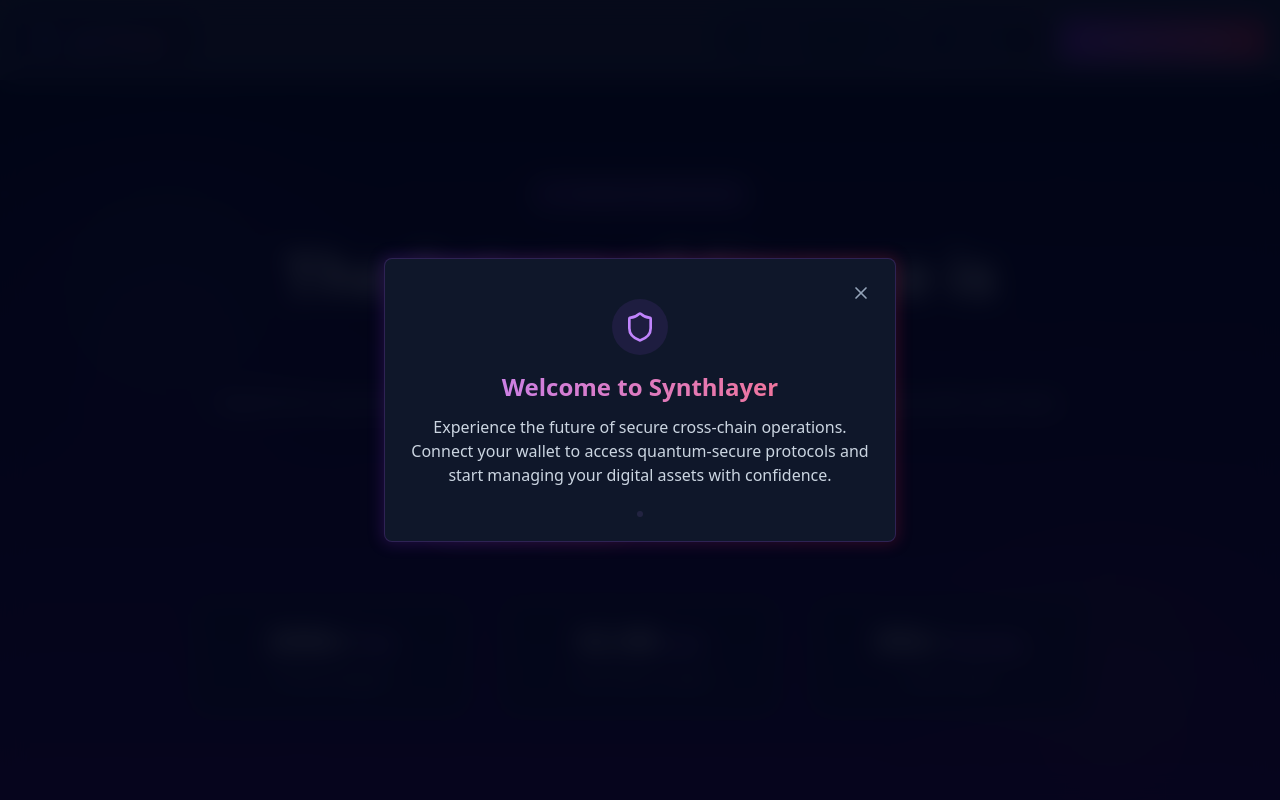
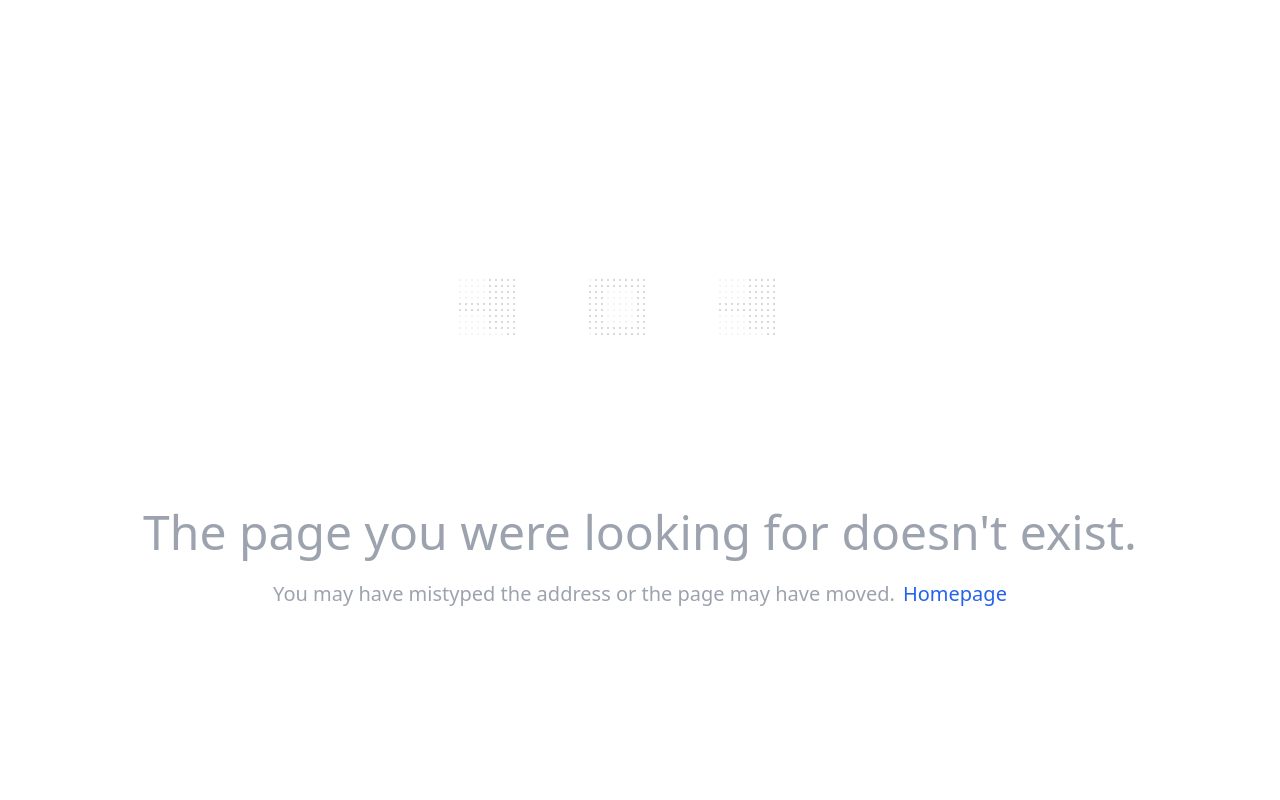
Before and after one commit to Daviee14/syncfi, a React (Vite) app: page / in a window 1280 px wide. Shown: the top 800 px of the page. Built offline with nearby package versions, Linux system fonts and the light colour scheme.

Commit message:
`Refactor MainPage to display 404 error page`

```diff
--- a/index.html
+++ b/index.html
@@ -3,7 +3,7 @@
   <head>
     <meta charset="UTF-8" />
     <meta name="viewport" content="width=device-width, initial-scale=1.0" />
-    <title>synthlayer</title>
+    <title>Error</title>
   </head>
   <body>
     <div id="root"></div>
--- a/src/App.jsx
+++ b/src/App.jsx
@@ -36,7 +36,7 @@ function AppContent() {
       <ScrollToTop />
       <div className="min-h-screen bg-gray-100">
         <nav className="">
-          <Header scrollToServices={scrollToServices} />
+          {/* <Header scrollToServices={scrollToServices} /> */}
         </nav>
         <Routes>
           <Route path="/" element={<MainPage servicesRef={servicesRef} />} />
--- a/src/MainPage.jsx
+++ b/src/MainPage.jsx
@@ -1,24 +1,94 @@
 import React from 'react';
-import Hero from './Hero';
-import Features from './Features';
-import Services from './Services';
-import WelcomeModal from './WelcomeModal';
 
-function MainPage({ servicesRef }) {
+const Error404 = () => {
+  // Creating the dot pattern for "404"
+  const createDotPattern = () => {
+    return (
+      <div className="flex justify-center items-center py-12">
+        <svg width="560" height="220" viewBox="0 0 560 220" fill="none" xmlns="http://www.w3.org/2000/svg">
+          {/* This creates a grid of dots forming "404" */}
+          <g fill="#CCCCCC">
+            {/* Generate the dots for the first "4" */}
+            {[...Array(100)].map((_, i) => {
+              const x = (i % 10) * 6;
+              const y = Math.floor(i / 10) * 6;
+              return (
+                <circle
+                  key={`4-1-${i}`}
+                  cx={x + 100}
+                  cy={y + 40}
+                  r={1}
+                  opacity={
+                    // Pattern for the first "4"
+                    (x >= 30 && x <= 60 && y >= 0 && y <= 48) || // vertical bar
+                    (x >= 0 && x <= 60 && y >= 24 && y <= 30) || // horizontal bar
+                    (x >= 48 && x <= 54 && y >= 0 && y <= 54) ? // right vertical bar
+                    1 : 0.3
+                  }
+                />
+              );
+            })}
+
+            {/* Generate the dots for the "0" */}
+            {[...Array(100)].map((_, i) => {
+              const x = (i % 10) * 6;
+              const y = Math.floor(i / 10) * 6;
+              return (
+                <circle
+                  key={`0-${i}`}
+                  cx={x + 230}
+                  cy={y + 40}
+                  r={1}
+                  opacity={
+                    // Circle pattern for "0"
+                    ((x >= 6 && x <= 54) && ((y >= 0 && y <= 6) || (y >= 48 && y <= 54))) || // top and bottom
+                    ((y >= 6 && y <= 48) && ((x >= 0 && x <= 12) || (x >= 48 && x <= 60))) ? // sides
+                    1 : 0.3
+                  }
+                />
+              );
+            })}
+
+            {/* Generate the dots for the second "4" */}
+            {[...Array(100)].map((_, i) => {
+              const x = (i % 10) * 6;
+              const y = Math.floor(i / 10) * 6;
+              return (
+                <circle
+                  key={`4-2-${i}`}
+                  cx={x + 360}
+                  cy={y + 40}
+                  r={1}
+                  opacity={
+                    // Pattern for the second "4"
+                    (x >= 30 && x <= 60 && y >= 0 && y <= 48) || // vertical bar
+                    (x >= 0 && x <= 60 && y >= 24 && y <= 30) || // horizontal bar
+                    (x >= 48 && x <= 54 && y >= 0 && y <= 54) ? // right vertical bar
+                    1 : 0.3
+                  }
+                />
+              );
+            })}
+          </g>
+        </svg>
+      </div>
+    );
+  };
+
   return (
-    <div className="mx-auto">
-      <WelcomeModal />
-      <Hero scrollToServices={() => {
-        servicesRef.current?.scrollIntoView({ behavior: 'smooth' });
-      }} />
-      <div ref={servicesRef}>
-        <Services />
-      </div>
-      <Features scrollToServices={() => {
-        servicesRef.current?.scrollIntoView({ behavior: 'smooth' });
-      }} />
+    <div className="min-h-screen bg-white flex flex-col items-center justify-center px-4">
+      {createDotPattern()}
+
+      <h1 className="text-4xl md:text-5xl text-gray-400 font-light text-center mb-6">
+        The page you were looking for doesn't exist.
+      </h1>
+
+      <p className="text-xl text-gray-400 text-center">
+        You may have mistyped the address or the page may have moved.
+        <a href="/" className="text-blue-600 ml-2 hover:underline">Homepage</a>
+      </p>
     </div>
   );
-}
+};
 
-export default MainPage;
+export default Error404;
```
